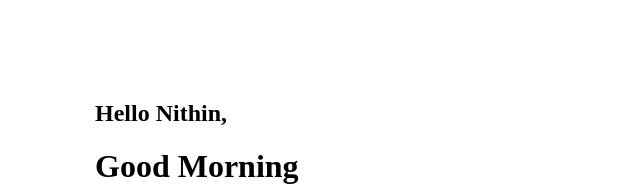
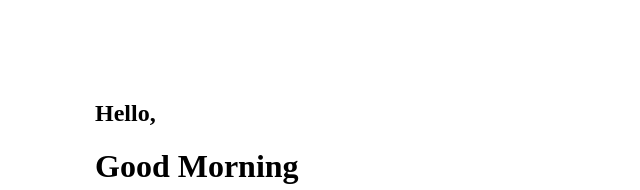
Before and after one commit to srivaniganji/good-morning, a plain HTML site: page index.html in a window 1280 px wide. Shown: the top 190 px of the page, without its empty margins (5-645 px from the left). Drawn offline with Linux system fonts and the light colour scheme.

Commit message:
Change the file text..

```diff
--- a/index.html
+++ b/index.html
@@ -6,13 +6,13 @@
     <title>goodMorning</title>
   </head>
   <body style="margin: 100px">
-    <h2>Hello Nithin,</h2>
+    <h2>Hello,</h2>
     <h1>Good Morning</h1>
     <p id="time"></p>
 
-  <script>
-  const d = new Date();
-  document.getElementById("time").innerHTML = d;
-  </script>
+    <script>
+      const d = new Date();
+      document.getElementById("time").innerHTML = d;
+    </script>
   </body>
 </html>
```
